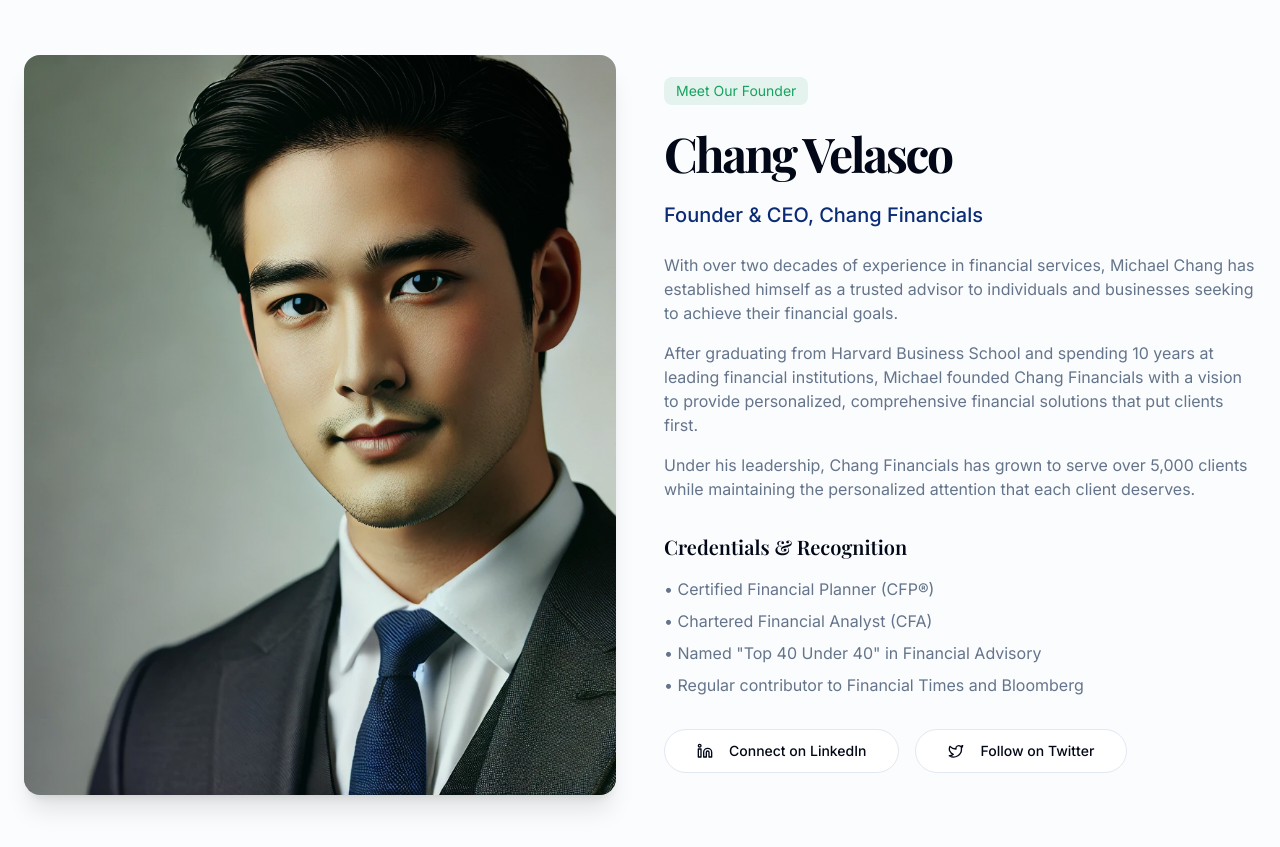
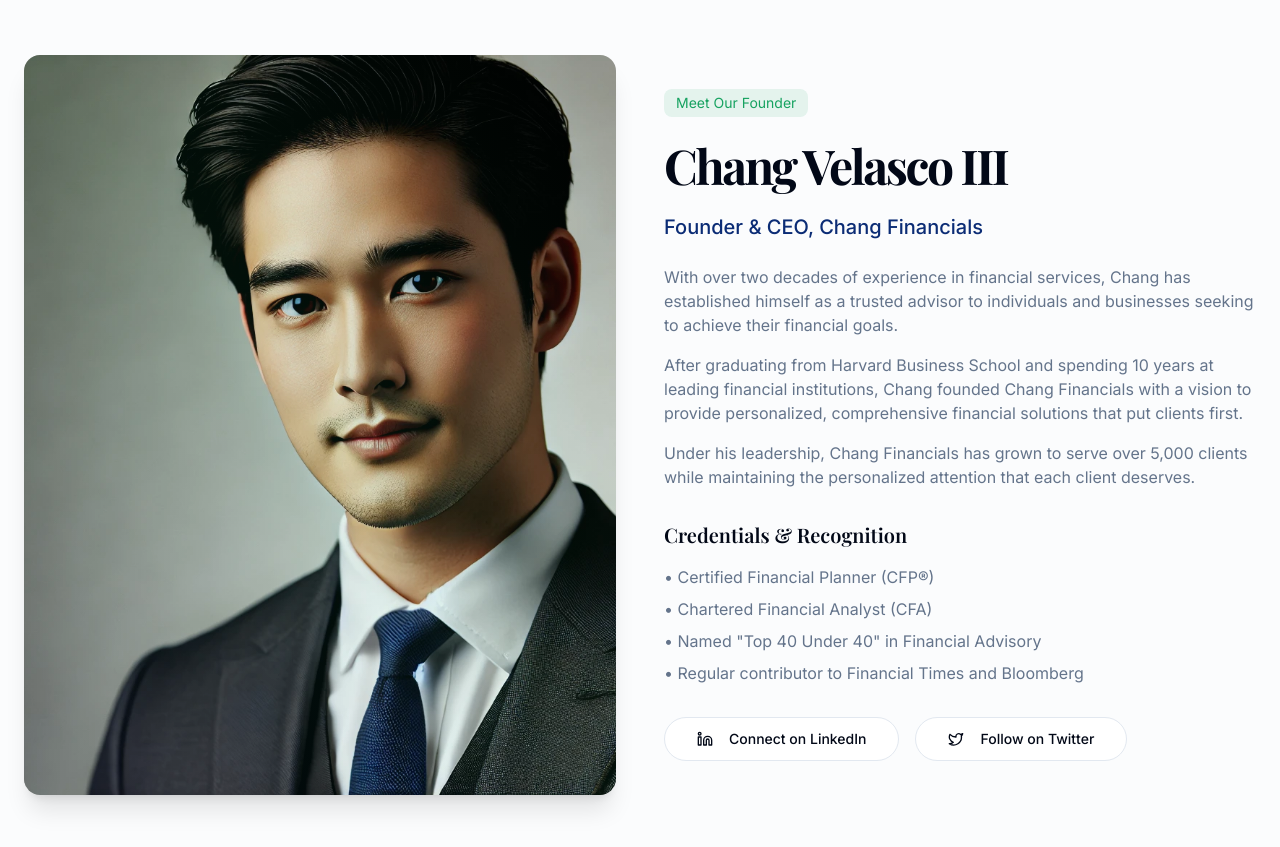
Before and after one commit to yskooo/changfinancials, a Next.js app: page / in a window 1280 px wide. Shown: the part 2520-3367 px from the top of the page. Built offline with nearby package versions, Linux system fonts and the light colour scheme.

Commit message:
Update founder-profile.tsx

```diff
--- a/app/components/founder-profile.tsx
+++ b/app/components/founder-profile.tsx
@@ -28,7 +28,7 @@ export function FounderProfile() {
               </FadeIn>
               <FadeIn direction="left" delay={0.3}>
                 <h2 className="font-serif text-3xl font-bold tracking-tighter sm:text-4xl md:text-5xl">
-                  Chang Velasco
+                  Chang Velasco III
                 </h2>
               </FadeIn>
               <FadeIn direction="left" delay={0.4}>
@@ -37,14 +37,14 @@ export function FounderProfile() {
               <div className="space-y-4 text-muted-foreground">
                 <FadeIn direction="left" delay={0.5}>
                   <p>
-                    With over two decades of experience in financial services, Michael Chang has established himself as
+                    With over two decades of experience in financial services, Chang has established himself as
                     a trusted advisor to individuals and businesses seeking to achieve their financial goals.
                   </p>
                 </FadeIn>
                 <FadeIn direction="left" delay={0.6}>
                   <p>
                     After graduating from Harvard Business School and spending 10 years at leading financial
-                    institutions, Michael founded Chang Financials with a vision to provide personalized, comprehensive
+                    institutions, Chang founded Chang Financials with a vision to provide personalized, comprehensive
                     financial solutions that put clients first.
                   </p>
                 </FadeIn>
```
